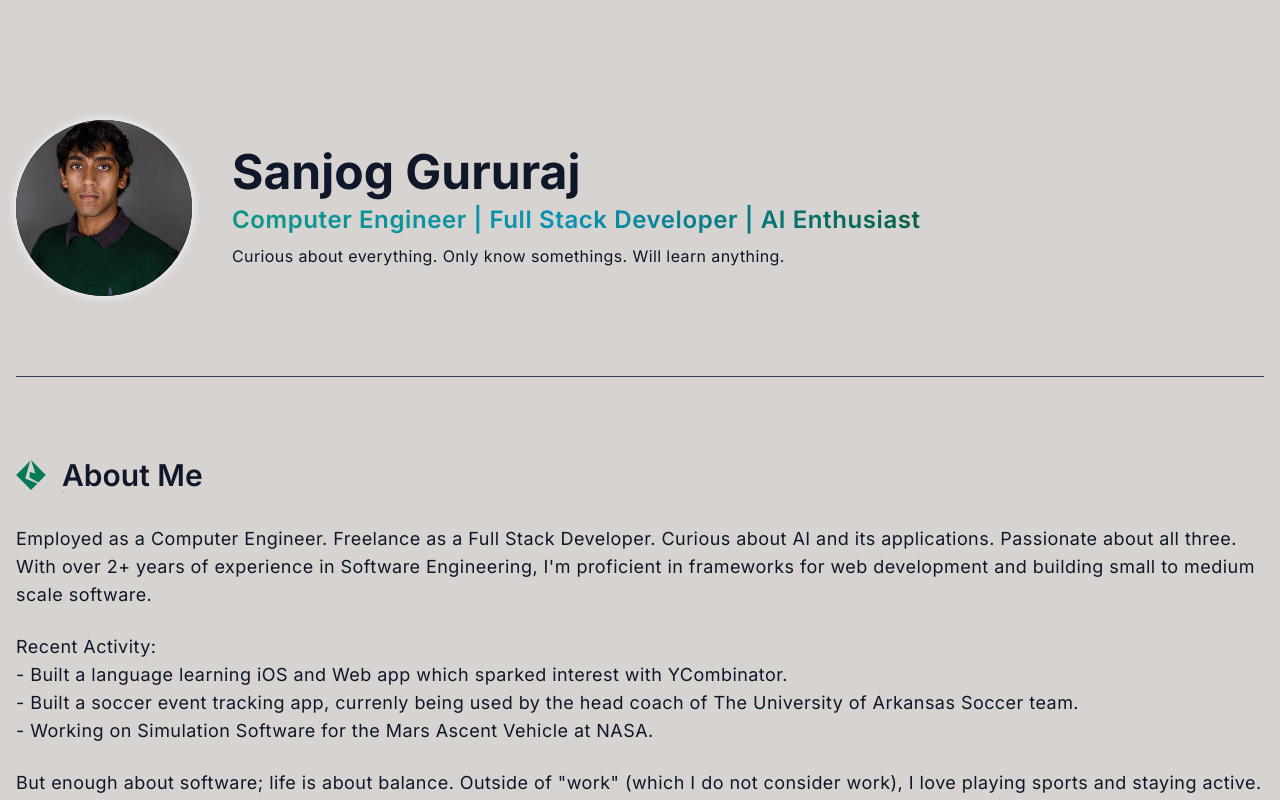
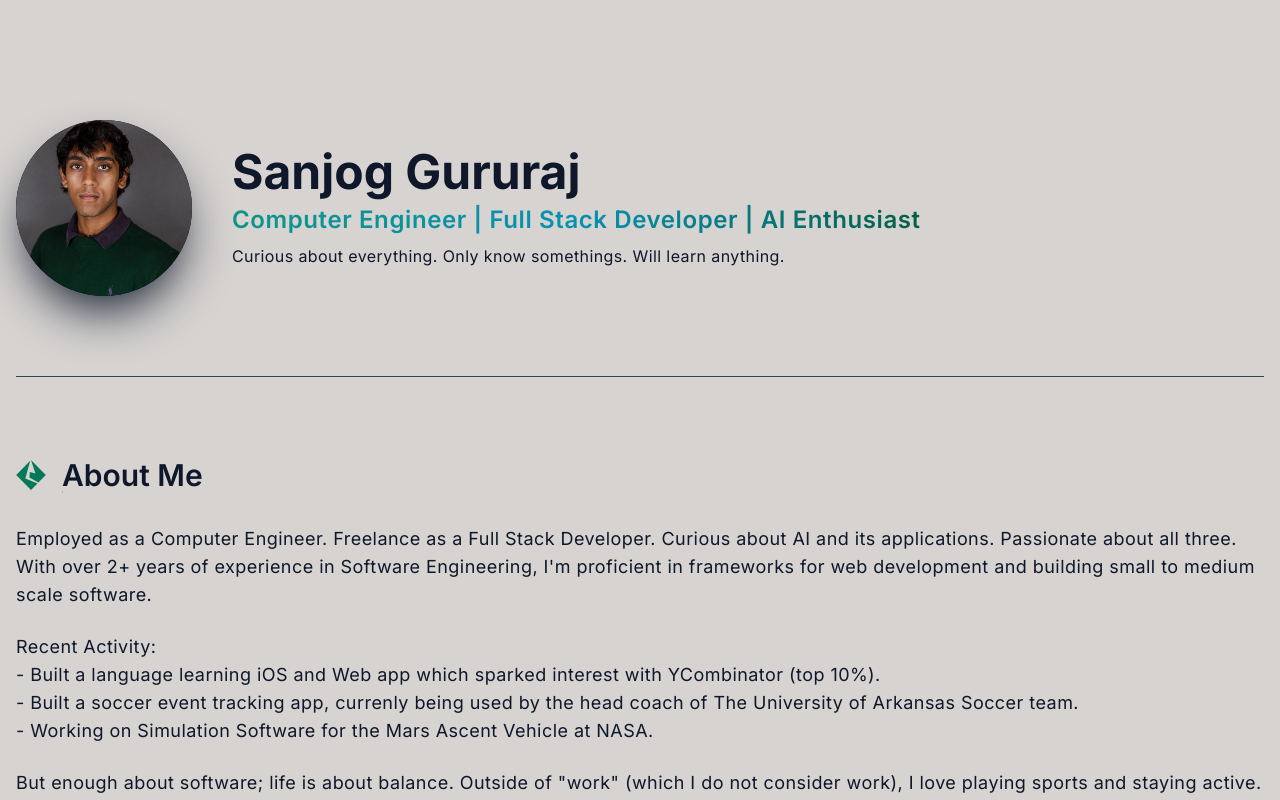
Before and after one commit to sanjogururaj47/sanjogururajportfolio, a Next.js app: page / in a window 1280 px wide. Shown: the top 800 px of the page. Built offline with nearby package versions, Linux system fonts and the light colour scheme.

Commit message:
shadow and alignment

```diff
--- a/components/Aboutme.tsx
+++ b/components/Aboutme.tsx
@@ -13,7 +13,7 @@ const Aboutme = () => {
         </p>
         <p>
           Recent Activity: <br />
-            - Built a language learning iOS and Web app which sparked interest with YCombinator. <br />
+            - Built a language learning iOS and Web app which sparked interest with YCombinator (top 10%). <br />
             - Built a soccer event tracking app, currenly being used by the head coach of The University of Arkansas Soccer team. <br />
             - Working on Simulation Software for the Mars Ascent Vehicle at NASA. <br />
         </p>
--- a/components/Banner.tsx
+++ b/components/Banner.tsx
@@ -5,7 +5,7 @@ const Banner = () => {
   return (
     <div className="wrapper flex flex-col md:flex-row items-center gap-10">
       {/* Image */}
-      <div className="w-44 h-44 rounded-full bg-black shadow-black dark:shadow-white hover:scale-110 transition-all duration-500 cursor-pointer">
+      <div className="w-44 h-44 rounded-full bg-black shadow-2xl shadow-slate-900 hover:scale-110 transition-all duration-500 cursor-pointer">
         <Image
           className="w-full h-full rounded-full object-cover"
           src={ProfileImg}
```
